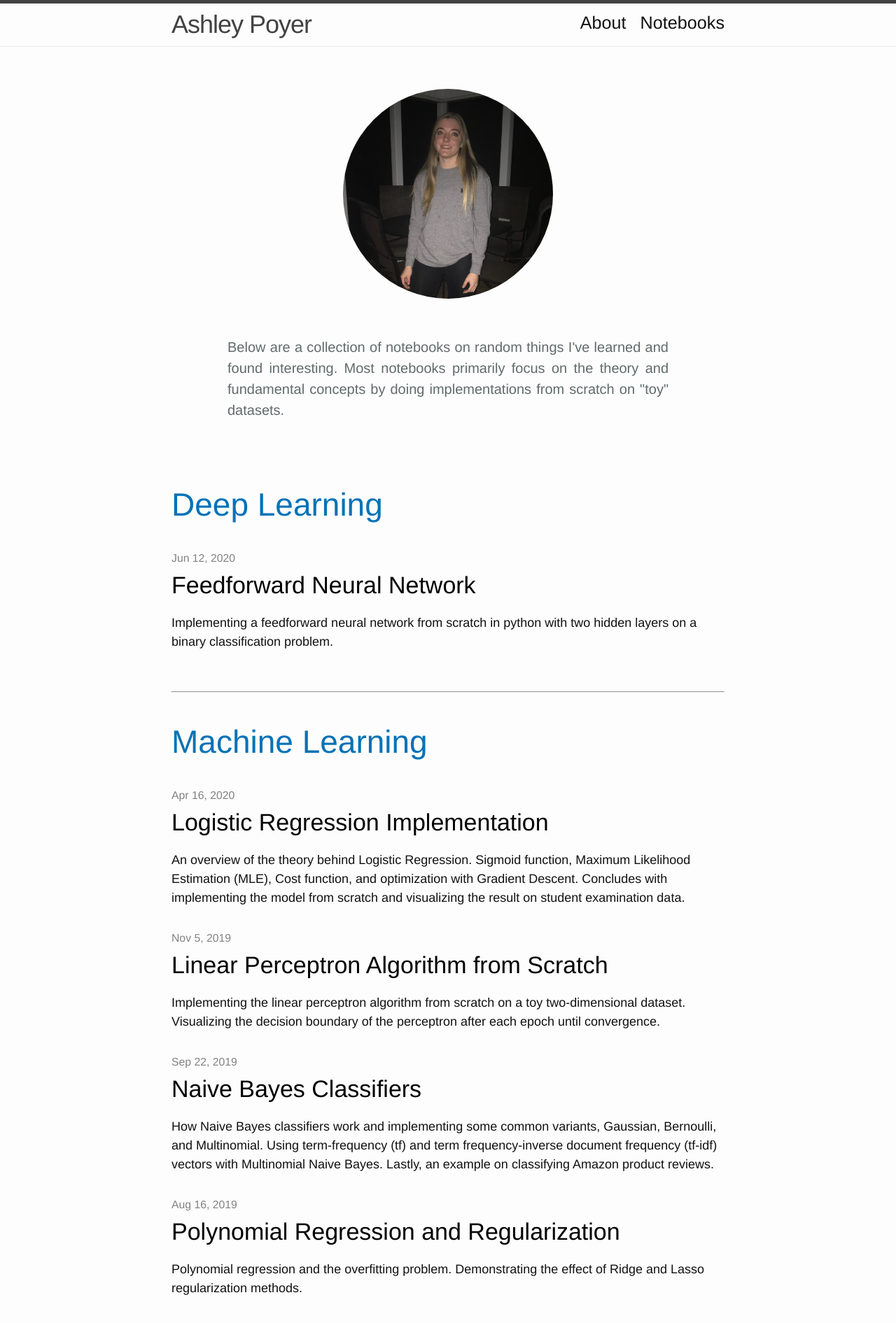
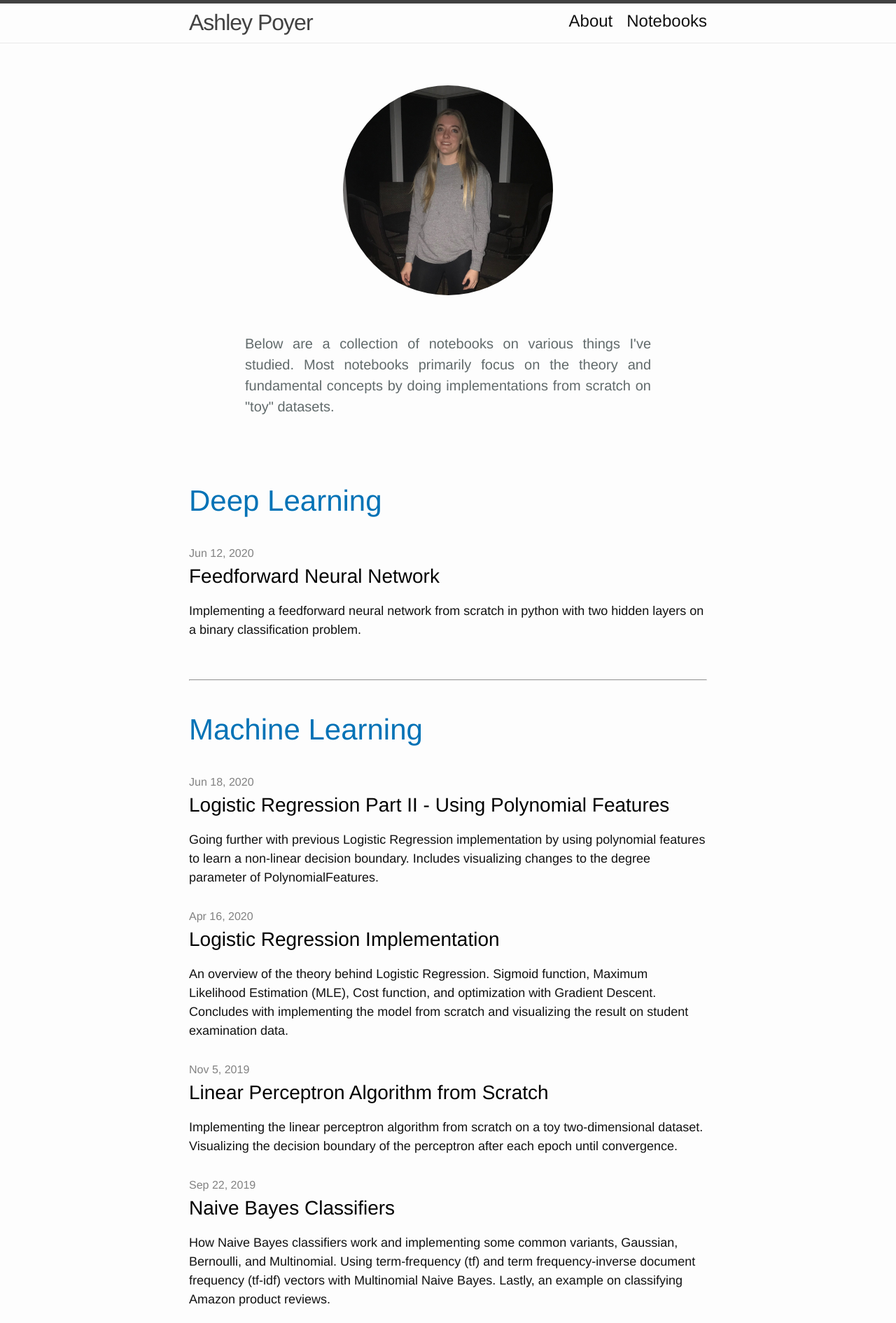
Before and after one commit to ashleypoyer/ashleypoyer.github.io, a Jekyll site: the page built from index.markdown, in a window 1280 px wide. Shown: the top 1891 px of the page at 70% size. Built offline with Jekyll 4.4.1, drawn with Linux system fonts in a browser that asks for light colours; part of the change alters nothing that is shown.

Commit message:
new post and layout changes

````diff
--- a/_layouts/categories.html
+++ b/_layouts/categories.html
@@ -9,7 +9,7 @@ title: Notebooks
 
 <br> <br>
 
-<div class="description">Below are a collection of notebooks on random things I've learned and found interesting. Most notebooks primarily focus on the theory and fundamental concepts by doing implementations from scratch on "toy" datasets.</div>
+<div class="description">Below are a collection of notebooks on various things I've studied. Most notebooks primarily focus on the theory and fundamental concepts by doing implementations from scratch on "toy" datasets.</div>
 
 <style>
 
@@ -32,7 +32,7 @@ div.description {
 
 
 
-h5 { font-family: 'Helvetica Neue', sans-serif; font-size: 46px; font-weight: 300; line-height: 40px; margin: 0 0 16px; text-align: center;}
+h5 { font-family: 'Helvetica Neue', sans-serif; font-size: 42px; font-weight: 300; line-height: 40px; margin: 0 0 16px; text-align: center;}
 
 
 .category-head {
--- /dev/null
+++ b/_posts/2020-06-18-Log_Reg_Poly_Features.md
@@ -0,0 +1,197 @@
+---
+layout: post
+title:  "Logistic Regression Part II - Using Polynomial Features "
+mathjax: true
+date:   2020-06-18
+description: Going further with previous Logistic Regression implementation by using polynomial features to learn a non-linear decision boundary. Includes visualizing changes to the degree parameter of PolynomialFeatures.
+categories: [Machine Learning]
+---
+
+<style>
+
+p.code {
+  font-family: Courier, monospace;
+  font-size:17px;
+}
+
+</style>
+
+<script src="https://cdnjs.cloudflare.com/ajax/libs/mathjax/2.7.0/MathJax.js?config=TeX-AMS-MML_HTMLorMML" type="text/javascript"></script>
+
+### This is a continuation of a previous notebook which can be found [<u>here</u>]({% post_url 2020-04-16-Logistic_Regression%})
+
+
+
+```python
+import numpy as np
+import matplotlib.pyplot as plt
+```
+
+
+```python
+import pandas as pd
+from matplotlib.colors import ListedColormap
+
+cmap1 = ListedColormap(['tab:red', 'tab:blue'])
+
+data = pd.read_csv('data/lr-data1.txt', sep=',', header=None)
+
+na = data[data.iloc[:,2]==0]
+a = data[data.iloc[:,2]==1]
+
+fig, ax = plt.subplots(figsize=(8,6))
+ax.scatter(na.iloc[:,0], na.iloc[:,1], c='tab:red', label='Not Admitted')
+ax.scatter(a.iloc[:,0], a.iloc[:,1], c='royalblue', label='Admitted')
+ax.set(xlabel='Exam 1 Score', ylabel='Exam 2 Score')
+xmin, xmax = ax.get_xlim()
+ymin, ymax = ax.get_ylim()
+theta = [-557.92089817, 4.73882041, 4.64528189] # weights found from prev. notebook
+x = np.arange(xmin-1, xmax+1, 0.01)
+y = -((theta[1]/theta[2])*x + (theta[0]/theta[2]))
+ax.plot(x, y, c='k', linewidth=1.2, alpha=0.8, label='Decision Boundary')
+ax.set_title('Linear Decision Boundary of Logistic Regression')
+ax.axis([xmin, xmax, ymin, ymax])
+ax.legend()
+```
+
+![png]( {{ "/images/Log_Reg_Poly_Features_2_1.png" }} )
+
+
+```python
+X = data.iloc[:,:2]
+y = data.iloc[:,2]
+```
+
+
+```python
+class LogisticRegression:
+    def __init__(self, alpha=0.01, max_iter=1000000, random_state=42, poly_fit=False):
+            self.alpha = alpha
+            self.max_iter = max_iter
+            self.random_state = random_state
+            self.poly_fit = poly_fit
+
+    def _sigmoid(self, z):
+        return 1 / (1 + np.exp(-z))
+
+    def _loss(self, y, h):
+        h = np.clip(h, 1e-10, 1-1e-10) # h must be in (0,1) to compute log loss
+        return np.sum((-y*np.log(h) - (1-y)*np.log(1-h)))/y.shape[0]
+
+    def fit(self, X, y):
+        if self.poly_fit == False:
+            x_0 = np.ones((X.shape[0], 1)) # intercept
+            X_ = np.c_[x_0, X]
+        else:
+            X_ = X
+            print("Model fitting to polynomial features...")
+
+        # random initialization of weights
+        rng = np.random.RandomState(self.random_state)
+        self.theta = rng.randn(X_.shape[1],1)
+        y = y[:, np.newaxis]
+
+        for i in range(self.max_iter):
+            z = X_.dot(self.theta)
+            h = self._sigmoid(z)
+            h = np.clip(h, 1e-10, 1-1e-10)
+            gradients = X_.T.dot(h-y)/y.shape[0]
+            self.theta = self.theta - self.alpha*gradients
+
+    def predict_proba(self, X):
+        if self.poly_fit == False:
+            X_ = np.c_[np.ones((X.shape[0], 1)), X]
+        else:
+            X_ = X
+        z = X_.dot(self.theta)
+        return self._sigmoid(z)
+
+    def predict(self, X):
+        prob = self.predict_proba(X)
+        return np.where(prob > 0.5, 1, 0)
+
+    def score(self, X, y):
+        pred = self.predict(X)
+        y = y.values.reshape(-1,1)
+        return (pred == y).sum()/y.shape[0]
+```
+
+
+```python
+from sklearn.preprocessing import PolynomialFeatures
+
+poly = PolynomialFeatures(2)
+poly_feat = poly.fit_transform(X)
+```
+
+
+```python
+np.seterr(all='ignore')
+```
+
+
+```python
+model = LogisticRegression(alpha=0.1, max_iter=1000000, poly_fit=True)
+model.fit(poly_feat,y)
+acc = model.score(poly_feat,y)
+print("Model Accuracy: {}".format(acc))
+```
+
+<p class="code">
+Model fitting to polynomial features...
+Model Accuracy: 1.0
+</p>
+
+
+
+```python
+# for decision boundary
+x_1 = np.arange(xmin, xmax, 0.1)
+x_2 = np.arange(ymin, ymax, 0.1)
+xx_1, xx_2 = np.meshgrid(x_1, x_2)
+zz = np.c_[xx_1.ravel(), xx_2.ravel()]
+poly_zz = poly.fit_transform(zz)
+pred = model.predict(poly_zz)
+Z = pred.reshape(xx_1.shape)
+```
+
+
+```python
+def plot_boundary(Z, degree=2, ax=None):
+    if ax == None:
+        fig, ax = plt.subplots(figsize=(8,6))
+    ax.scatter(na.iloc[:,0], na.iloc[:,1], c='tab:red', label='Not Admitted')
+    ax.scatter(a.iloc[:,0], a.iloc[:,1], c='tab:blue', label='Admitted')
+    ax.set(xlabel='Exam 1 Score', ylabel='Exam 2 Score',
+           title='Log Reg w/ Poly Feat of Degree = {}'.format(degree))
+    ax.contourf(xx_1, xx_2, Z, cmap=cmap1, alpha=0.2)
+    ax.contour(xx_1, xx_2, Z, colors='k', linewidths=0.3)
+    ax.axis([xmin, xmax, ymin, ymax])
+    ax.legend()
+
+plot_boundary(Z)
+```
+
+![png]( {{ "/images/Log_Reg_Poly_Features_9_0.png" }} )
+
+
+## Varying Degree of Polynomial Features
+
+
+```python
+degrees = [2, 7, 10, 15]
+
+fig, axes = plt.subplots(2, 2, figsize=(16,12))
+
+for d, ax in zip(degrees, axes.flat):
+    poly = PolynomialFeatures(d)
+    poly_feat = poly.fit_transform(X)
+    model = LogisticRegression(alpha=0.1, max_iter=1000000, poly_fit=True)
+    model.fit(poly_feat,y)
+    poly_zz = poly.fit_transform(zz)
+    pred = model.predict(poly_zz)
+    Z = pred.reshape(xx_1.shape)
+    plot_boundary(Z, degree=d, ax=ax)
+```
+
+![png]( {{ "/images/Log_Reg_Poly_Features_11_1.png" }} )
--- a/_sass/minima.scss
+++ b/_sass/minima.scss
@@ -5,7 +5,7 @@
 $monospace-font-family: Monaco, Menlo, Consolas, "Courier New", DotumChe, monospace !default;
 //$base-font-family: -apple-system, BlinkMacSystemFont, "Segoe UI", Roboto, Helvetica, Arial, sans-serif, "Apple Color Emoji", "Segoe UI Emoji", "Segoe UI Symbol" !default;
 $base-font-family: "Helvetica Neue", Arial, sans-serif, !default;
-$base-font-size:   18px !default;
+$base-font-size:   16px !default;
 $base-font-weight: 400 !default;
 $small-font-size:  $base-font-size * 0.875 !default;
 $base-line-height: 1.5 !default;
@@ -23,7 +23,7 @@ $grey-color-dark:  darken($grey-color, 25%) !default;
 $table-text-align: left !default;
 
 // Width of the content area
-$content-width:    850px !default;
+$content-width:    800px !default;
 
 $on-palm:          600px !default;
 $on-laptop:        800px !default;
--- a/_sass/minima/_layout.scss
+++ b/_sass/minima/_layout.scss
@@ -39,7 +39,7 @@
 
 
   .page-link {
-    @include relative-font-size(1.4);
+    @include relative-font-size(1.5);
     color: $text-color;
     line-height: $base-line-height;
 
@@ -209,19 +209,20 @@
 
   > li {
     margin-bottom: $spacing-unit;
-    font-size: 18px; // post descriptions
+    font-size: 0px; // post descriptions
   }
 }
 
 .post-meta {
-  font-size: $small-font-size;
+  font-size: 16px; // post date
   color: $grey-color;
+
 }
 
 .post-link {
   display: block;
   //@include relative-font-size(1.5);
-  font-size:34px; // post-titles
+  font-size:28px; // post-titles
 
   // underline post links did not affect page links
   &:hover {
````
Also changed, not shown: images/Log_Reg_Poly_Features_11_1.png (added), images/Log_Reg_Poly_Features_2_1.png (added), images/Log_Reg_Poly_Features_9_0.png (added).
